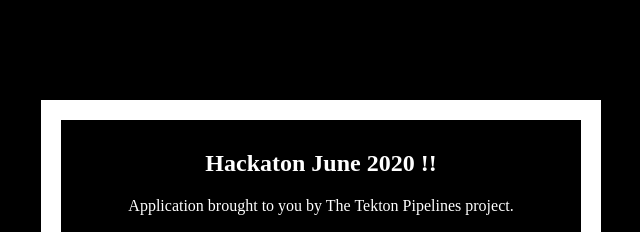
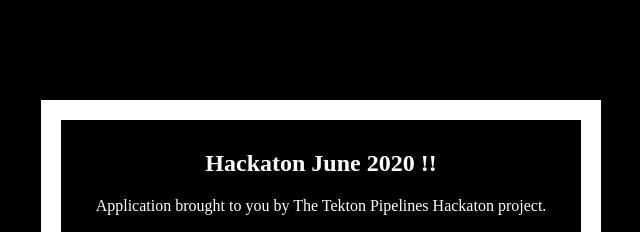
Before and after one commit to mbanzai/hackaton, a Flask app: page / in a window 1280 px wide. Shown: the top 232 px of the page, without its empty margins (319-959 px from the left). Run offline with Flask 2, Linux system fonts and the light colour scheme.

Commit message:
change page

```diff
--- a/simpleapp/templates/index.html
+++ b/simpleapp/templates/index.html
@@ -20,10 +20,10 @@
   <body>
     <div class="container">
       <h2>Hackaton June 2020 !!</h2>
-      <p>Application brought to you by The Tekton Pipelines project.</p>
+      <p>Application brought to you by The Tekton Pipelines Hackaton project.</p>
       <p>Tekton provides k8s-style resources for declaring CI/CD-style pipelines.<p>
       <img src="{{url}}" />
-      <!––      <p><small>Courtesy: <a href="https://cloud.google.com/tekton">Tekton</a></small></p> ->mauro
+      <p>Thank you for watching the Demo!</p>
     </div>
   </body>
 </html>
```
